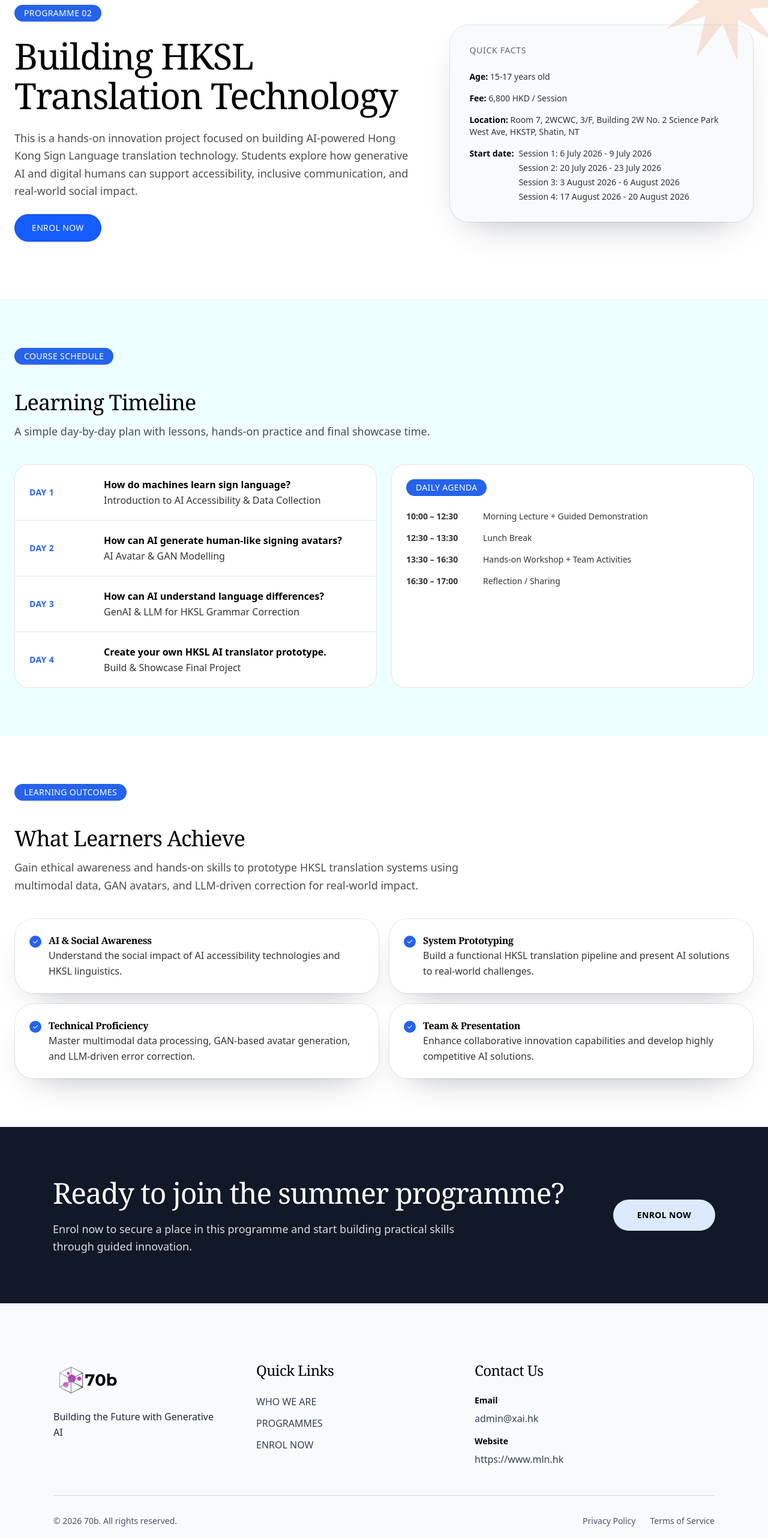
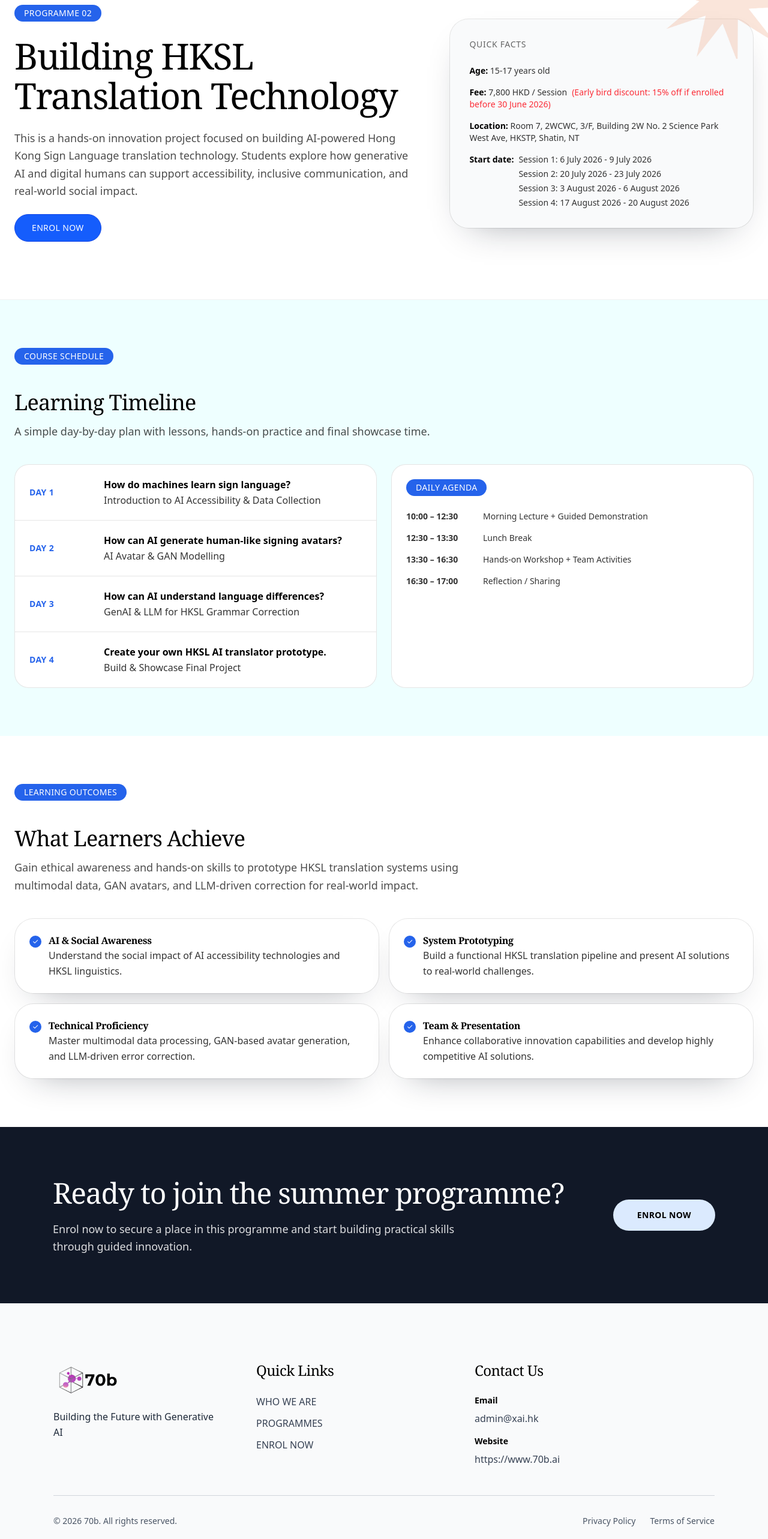
Before and after one commit to mylifenetwork/70b-sapiens-nova, a Next.js app: page /programs in a window 1280 px wide. Shown: the part 200-2766 px from the top of the page at 60% size. Built offline with nearby package versions, Linux system fonts and the light colour scheme; a web font is replaced by a local one.

Commit message:
Add logo and websites links

```diff
--- a/app/checkout/page.tsx
+++ b/app/checkout/page.tsx
@@ -9,8 +9,8 @@ import { buildEnrollmentMailBody, toEnrollmentSubmission } from './submission';
 // or declared here for static metadata purposes (works with Next.js App Router for non-dynamic data)
 
 const PROGRAMMES = [
-  { value: 'hksl-translation', label: 'Building HKSL Translation Technology', price: '6,800 HKD / Session' },
-  { value: 'private-ai-copilots', label: 'Building Private AI Copilots', price: '6,800 HKD / Session' },
+  { value: 'hksl-translation', label: 'Building HKSL Translation Technology', price: '7,800 HKD / Session' },
+  { value: 'private-ai-copilots', label: 'Building Private AI Copilots', price: '7,800 HKD / Session' },
 ];
 
 type FormData = {
--- a/app/page.tsx
+++ b/app/page.tsx
@@ -126,27 +126,39 @@ const showcaseItems = [
 	},
 ];
 
-const partnerGroups = [
+type PartnerLogo = {
+	title: string;
+	image: string;
+	alt: string;
+	href?: string;
+};
+
+type PartnerGroup = {
+	category: string;
+	logos: PartnerLogo[];
+};
+
+const partnerGroups: PartnerGroup[] = [
 	{
 		category: 'Clients',
 		logos: [
-			{ title: 'HSBC', image: '/images/HSBC_logo_(2018).svg.png', alt: 'HSBC logo' },
-			{ title: 'Standard Chartered', image: '/images/standard_logo.png', alt: 'Standard Chartered logo' },
+			{ title: 'HSBC', image: '/images/HSBC_logo_(2018).svg.png', alt: 'HSBC logo',href: 'https://www.hsbc.com.hk/zh-hk/' },
+			{ title: 'Standard Chartered', image: '/images/standard_logo.png', alt: 'Standard Chartered logo', href: 'https://www.sc.com/hk/zh/' },
 		],
 	},
 	{
 		category: 'Universities',
-		logos: [{ title: 'CU', image: '/images/Emblem_of_CU.png', alt: 'CU emblem' }],
+		logos: [{ title: 'HKU', image: '/images/HKU.png', alt: 'HKU emblem', href: 'https://www.hku.hk/' }],
 	},
 	{
 		category: 'NGOs',
-		logos: [{ title: 'Silence', image: '/images/silence_logo.jpeg', alt: 'Silence logo' }],
+		logos: [{ title: 'Silence', image: '/images/silence_logo.jpeg', alt: 'Silence logo', href: 'https://www.silence.org.hk' }],
 	},
 	{
 		category: 'Technology companies',
 		logos: [
-			{ title: 'Glassbox', image: '/images/glassbox_logo.png', alt: 'Glassbox logo' },
-			{ title: 'Impact', image: '/images/impact_logo.jpg', alt: 'Impact logo' },
+			{ title: 'Glassbox', image: '/images/glassbox_logo.png', alt: 'Glassbox logo', href: 'https://www.xai.hk' },
+			{ title: 'Impact', image: '/images/impact_logo.jpg', alt: 'Impact logo', href: 'https://www.70b.ai' },
 		],
 	},
 ];
@@ -341,9 +353,15 @@ export default function HomePage() {
 								<div className="mt-5 grid gap-4">
 									{group.logos.map((logo) => (
 										<div key={logo.title} className="flex min-h-28 items-center justify-center rounded-2xl bg-white px-5 py-5">
-											<div className="relative h-16 w-full max-w-45">
-												<Image src={logo.image} alt={logo.alt} fill className="object-contain" />
-											</div>
+											{logo.href ? (
+												<a href={logo.href} target="_blank" rel="noreferrer" className="relative block h-16 w-full max-w-45 transition-opacity hover:opacity-80">
+													<Image src={logo.image} alt={logo.alt} fill className="object-contain" />
+												</a>
+											) : (
+												<div className="relative h-16 w-full max-w-45">
+													<Image src={logo.image} alt={logo.alt} fill className="object-contain" />
+												</div>
+											)}
 										</div>
 									))}
 								</div>
--- a/app/programs/page.tsx
+++ b/app/programs/page.tsx
@@ -182,7 +182,8 @@ export default function ProgramsPage() {
             <div className="mt-6 space-y-4 text-sm text-black/80">
               <p><span className="font-semibold text-black">Age:</span> 15-17 years old</p>
               <p>
-                <span className="font-semibold text-black">Fee:</span> 6,800 HKD / Session
+                <span className="font-semibold text-black">Fee:</span> 7,800 HKD / Session
+                <span className="ml-2 text-red-500">(Early bird discount: 15% off if enrolled before 30 June 2026)</span>
               </p>
               <p><span className="font-semibold text-black">Location:</span> Room 7, 2WCWC, 3/F, Building 2W
 No. 2 Science Park West Ave, HKSTP, Shatin, NT</p>
--- a/app/programs/stem-ai-summer-school/page.tsx
+++ b/app/programs/stem-ai-summer-school/page.tsx
@@ -147,7 +147,8 @@ export default function STEMAISummerSchoolPage() {
             <div className="mt-6 space-y-4 text-sm text-black/80">
               <p><span className="font-semibold text-black">Age:</span> 15-17 years old</p>
               <p>
-                <span className="font-semibold text-black">Fee:</span> 6,800 HKD / Session
+                <span className="font-semibold text-black">Fee:</span> 7,800 HKD / Session
+                <span className="ml-2 text-red-500">(Early bird discount: 15% off if enrolled before 30 June 2026)</span>
               </p>
               <p><span className="font-semibold text-black">Location:</span> Room 7, 2WCWC, 3/F, Building 2W
 No. 2 Science Park West Ave, HKSTP, Shatin, NT</p>
--- a/components/Footer.tsx
+++ b/components/Footer.tsx
@@ -44,8 +44,8 @@ export default function Footer() {
               </div>
               <div className="space-y-2">
                 <p className="text-sm font-semibold text-black">Website</p>
-                <a href="https://www.mln.hk" target="_blank" rel="noopener noreferrer" className="text-gray-700 hover:text-black transition-colors text-sm md:text-base block">
-                  https://www.mln.hk
+                <a href="https://www.70b.ai" target="_blank" rel="noopener noreferrer" className="text-gray-700 hover:text-black transition-colors text-sm md:text-base block">
+                  https://www.70b.ai
                 </a>
               </div>
             </div>
```
Also changed, not shown: public/images/HKU.png (added).
